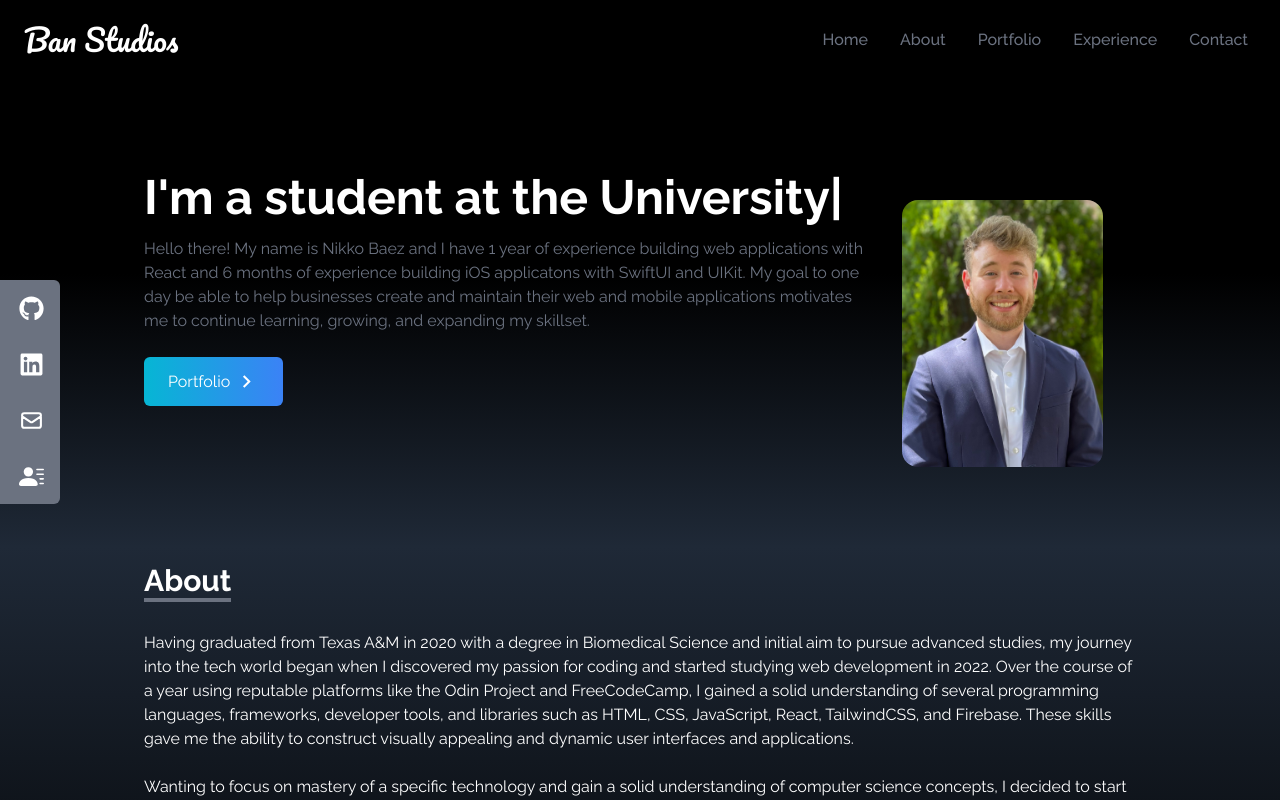
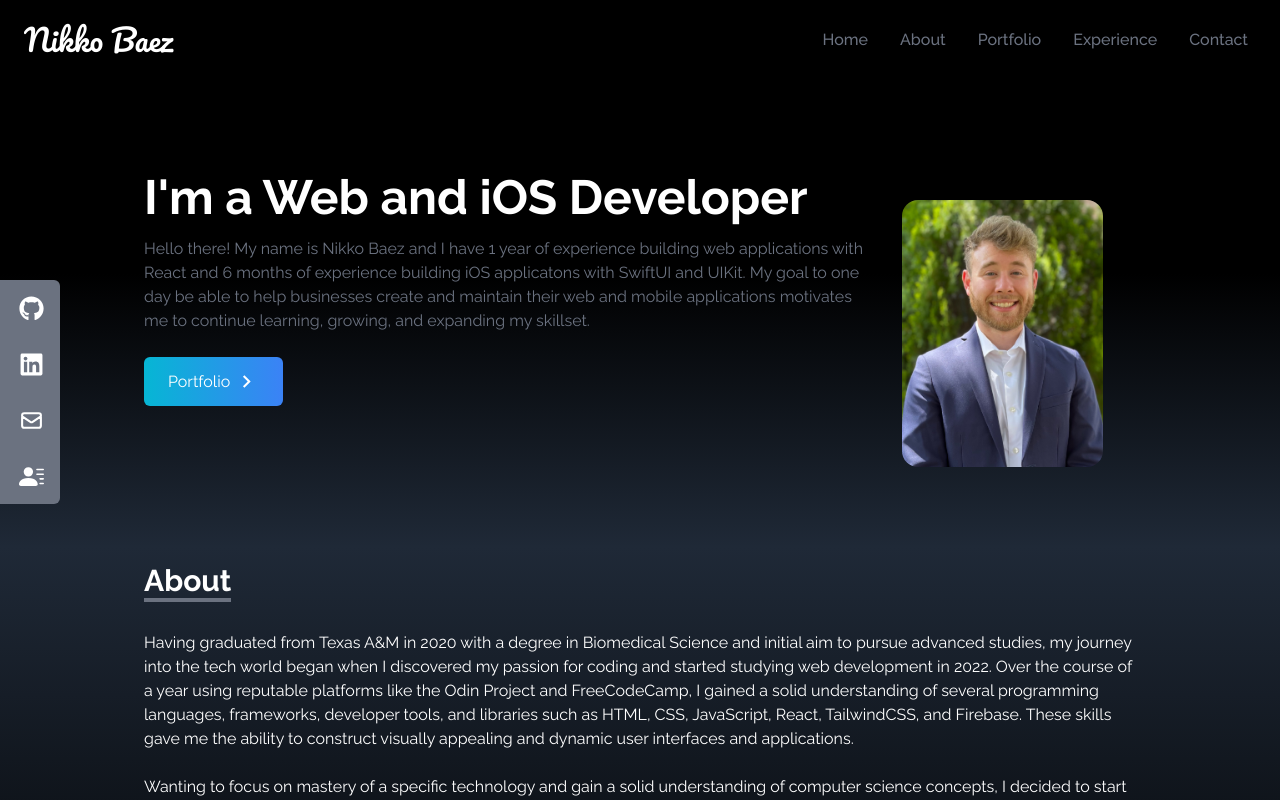
Before and after one commit to nikkobaez/Portfolio, a React (Create React App) app: page / in a window 1280 px wide. Shown: the top 800 px of the page. Built offline with nearby package versions, Linux system fonts and the light colour scheme.

Commit message:
Portfolio Website
Version 1.1

```diff
--- a/package.json
+++ b/package.json
@@ -11,7 +11,6 @@
     "react-icons": "^4.10.1",
     "react-scripts": "5.0.1",
     "react-scroll": "^1.8.9",
-    "react-typed": "^1.2.0",
     "web-vitals": "^2.1.4"
   },
   "scripts": {
--- a/src/components/Home.js
+++ b/src/components/Home.js
@@ -1,28 +1,28 @@
-import React, { useState, useEffect } from 'react'
+// import React, { useState, useEffect } from 'react'
 import HeroImage from '../assets/heroimage.png'
 import {MdOutlineKeyboardArrowRight} from 'react-icons/md'
-import Typed from 'react-typed'
+// import Typed from 'react-typed'
 const Home = () => {
-    const [showCursor, setShowCursor] = useState(true)
+    // const [showCursor, setShowCursor] = useState(true)
 
-    useEffect(() => {
-        setTimeout(() => {
-            setShowCursor(false)
-        }, 22000)
-    }, [])
+    // useEffect(() => {
+    //     setTimeout(() => {
+    //         setShowCursor(false)
+    //     }, 22000)
+    // }, [])
 
     return (
         <div name="home" className= 'h-full w-full bg-gradient-to-b from-black via-black to-gray-800 pt-10'>
             <div className='max-w-screen-lg mx-auto flex flex-col items-center justify-center h-full px-4 md:flex-row py-20'>
                 <div className='flex flex-col justify-center h-full'>
 
-                    {showCursor ? (
+                    {/* {showCursor ? (
                         <Typed className='text-3xl sm:text-5xl font-bold text-white' strings={['I\'m a student at the University of Houston', 'I\'m a Web and iOS Developer']} typeSpeed={150} backSpeed={120} backDelay={1200} showCursor={true}/>
-                    ) : (
+                    ) : ( */}
                         <h2 className='text-3xl sm:text-5xl font-bold text-white'>
                             I'm a Web and iOS Developer
                         </h2>
-                    )}
+                    {/* )} */}
                     <p className='text-gray-500 py-4'>
                         Hello there! My name is Nikko Baez and I have 1 year of experience building web applications with React and 6 months of experience building iOS applicatons with SwiftUI and UIKit. My goal to one day be able to help businesses create and maintain their web and mobile applications motivates me to continue learning, growing, and expanding my skillset.
                     </p>
--- a/src/components/Navbar.js
+++ b/src/components/Navbar.js
@@ -31,7 +31,7 @@ const Navbar = () => {
     return (
         <div className='flex justify-between items-center w-full h-20 z-10 px-4 text-white bg-black fixed'>
             <div>
-                <h1 className='text-3xl font-logo ml-2'> Ban Studios </h1>
+                <h1 className='text-3xl font-logo ml-2'> Nikko Baez </h1>
             </div>
             <ul className='hidden md:flex'>
                 {links.map(link => (
```
Also changed, not shown: 1 other file (tests, documents, lock files or other folders).
